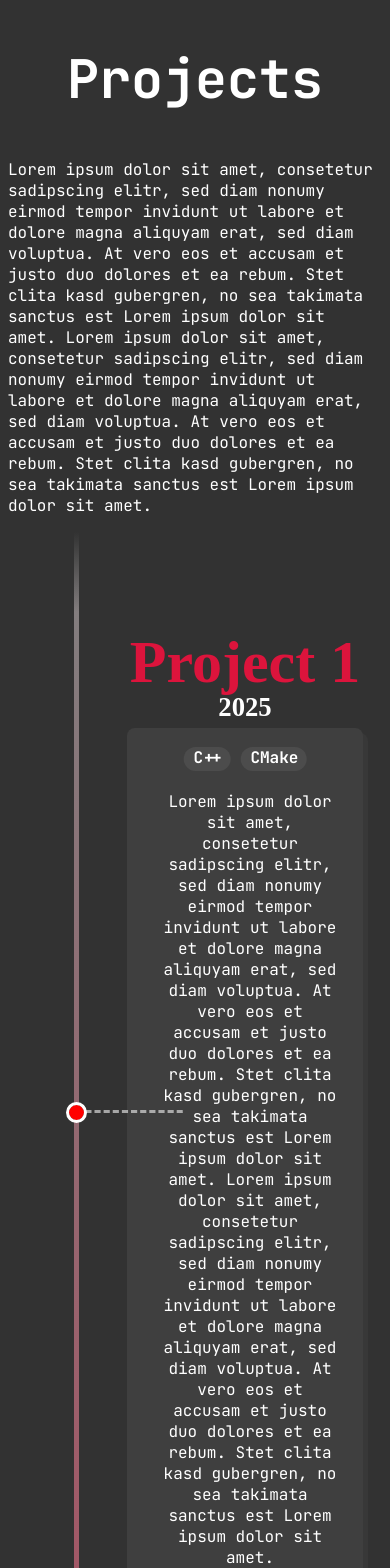
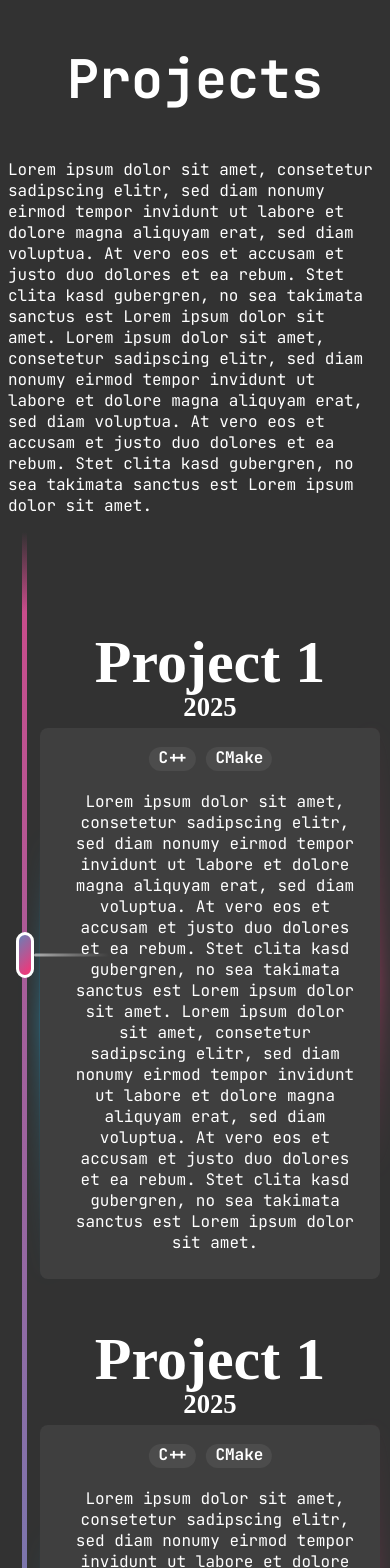
Before and after one commit to EnzyZero/DevWebsite, a React (Vite) app: page / in a window 390 px wide. Shown: the top 1568 px of the page. Built offline with nearby package versions, Linux system fonts and the light colour scheme; a web font is replaced by a local one.

Commit message:
Added cool animations and timeline effects - but it works pretty bad in mobile

```diff
--- a/src/customHooks.tsx
+++ b/src/customHooks.tsx
@@ -17,6 +17,7 @@ export function useWindowWidth(initialWidth: number): number {
 
 interface Options {
   threshold?: number;
+  delay?: number;
 }
 
 export function useIsIntersecting<T extends Element>(ref: RefObject<T | null>, options?: Options): boolean {
@@ -42,3 +43,39 @@ export function useIsIntersecting<T extends Element>(ref: RefObject<T | null>, o
 
   return isIntersecting;
 }
+
+export function useIsUpperHalf<T extends Element>(ref: RefObject<T | null>): boolean {
+  const [isLowerHalf, setIsLowerHalf] = useState(false);
+
+  useEffect(() => {
+    if (!ref.current) {
+      console.warn("Reference passed to useIsIntersecting hook is false" + ref.current);
+      return;
+    }
+
+    const handleScroll = () => {
+      if (!ref.current)
+        return;
+
+      const boundingClientRect: DOMRect = ref.current.getBoundingClientRect();
+      const windowHeight = window.innerHeight;
+
+      const boundingClientRectHalf: number = boundingClientRect.top + boundingClientRect.height / 2;
+      const distanceFromViewportCenter: number = boundingClientRectHalf - windowHeight / 2;
+
+      // element is in lower half if it is smaller than the middle height of the viewport
+      setIsLowerHalf(distanceFromViewportCenter <= 0);
+    };
+
+    window.addEventListener('scroll', handleScroll);
+    window.addEventListener('resize', handleScroll);
+    handleScroll();
+
+    return () => {
+      window.removeEventListener('scroll', handleScroll);
+      window.removeEventListener('resize', handleScroll);
+    };
+  }, [ref.current]);
+
+  return isLowerHalf;
+}
--- a/src/index.css
+++ b/src/index.css
@@ -4,6 +4,7 @@
 
   color: white;
   background-color: var(--bg-color);
+  box-sizing: border-box;
 
   --bg-color: rgb(50, 50, 50);
   --bg-color-transparent: rgba(50, 50, 50, 0);
--- a/src/timeline/TimelineContainer.tsx
+++ b/src/timeline/TimelineContainer.tsx
@@ -2,6 +2,7 @@ import TimelineBar from './TimelineBar'
 import TimelineItem from './TimelineItem'
 import ExampleProject1 from './constants/ExampleProject1'
 import './timeline.css'
+import './timeline_animations.css'
 
 export default function TimelineContainer() {
 
--- a/src/timeline/TimelineItem.tsx
+++ b/src/timeline/TimelineItem.tsx
@@ -1,5 +1,5 @@
 import { type ReactNode, useRef } from 'react'
-import { useWindowWidth, useIsIntersecting } from '../customHooks'
+import { useWindowWidth, useIsIntersecting, useIsUpperHalf } from '../customHooks'
 import TimelinePoint from './TimelinePoint'
 
 interface NodePair {
@@ -12,7 +12,7 @@ export default function TimelineItem({ children }: NodePair) {
   const mobileScreen: boolean = width <= 1000;
 
   // see if left or right cards are intersecting
-  const options = { threshold: 0.2 };
+  const options = { threshold: 0.2, delay: 1000 };
   const leftRef = useRef(null);
   const rightRef = useRef(null);
   const leftIsIntersecting: boolean = useIsIntersecting(leftRef, options);
@@ -22,6 +22,12 @@ export default function TimelineItem({ children }: NodePair) {
   const leftShow: string = leftIsIntersecting ? 'show' : '';
   const rightShow: string = rightIsIntersecting ? 'show' : '';
 
+  // mark card and points as active if the points are in the upper half of the viewport
+  const leftPointRef = useRef(null);
+  const rightPointRef = useRef(null);
+  const leftPointIsUpperHalf = useIsUpperHalf(leftPointRef);
+  const rightPointIsUpperHalf = useIsUpperHalf(rightPointRef);
+
   // if on mobile, make two timeline points in diffrent containers. The Css will then assign them diffrent cells
   // in a grid.
   // Otherwise, put both timelinepoints in a single container
@@ -29,25 +35,32 @@ export default function TimelineItem({ children }: NodePair) {
   <>
     {mobileScreen &&
       <div className={`timeline-center enter-from-back ${leftShow}`}>
-        <TimelinePoint direction="right" />
+        <TimelinePoint ref={leftPointRef} direction="right" active={leftPointIsUpperHalf} />
       </div>}
 
-    <div className={`timeline-center enter-from-back ${leftShow}`}>
-      {!mobileScreen && <TimelinePoint direction='left' />}
-      <TimelinePoint direction="right" />
+    <div className={`timeline-center enter-from-back ${rightShow}`}>
+      {!mobileScreen && <TimelinePoint ref={leftPointRef} direction='left' active={leftPointIsUpperHalf} />}
+      <TimelinePoint ref={rightPointRef} direction="right" active={rightPointIsUpperHalf} />
     </div>
   </>
 
+  const leftIsActive: string = leftPointIsUpperHalf
+    ? 'active'
+    : '';
+
+  const rightIsActive: string = rightPointIsUpperHalf
+    ? 'active'
+    : '';
 
   const leftCardOnLeftOrRightSide: ReactNode = mobileScreen
-    ? <div ref={leftRef} className={`timeline-right enter-from-right ${leftShow}`}>{leftCard}</div>
-    : <div ref={leftRef} className={`timeline-left enter-from-left ${leftShow}`}>{leftCard}</div>;
+    ? <div ref={leftRef} className={`timeline-right enter-from-right ${leftShow} ${leftIsActive}`}>{leftCard}</div>
+    : <div ref={leftRef} className={`timeline-left enter-from-left ${leftShow} ${leftIsActive}`}>{leftCard}</div>;
 
   return (
     <div className="timeline-item">
       {leftCardOnLeftOrRightSide}
       {centerTimelinePoints}
-      <div ref={rightRef} className={`timeline-right enter-from-right ${rightShow}`}>{rightCard}</div>
+      <div ref={rightRef} className={`timeline-right enter-from-right ${rightShow} ${rightIsActive}`}>{rightCard}</div>
     </div>
   );
 }
--- a/src/timeline/TimelinePoint.tsx
+++ b/src/timeline/TimelinePoint.tsx
@@ -1,11 +1,21 @@
-interface Direction {
+import { RefObject } from "react"
+
+interface Props {
   direction: "left" | "right";
+  active: boolean;
+  ref?: RefObject<HTMLDivElement | null>;
 }
 
-export default function TimelinePoint({ direction }: Direction) {
+export default function TimelinePoint({ ref, direction, active = false }: Props) {
+
   const directionClass: string = direction === "left"
     ? "circle-to-left"
     : "circle-to-right";
 
-  return <div className={`timeline-point ${directionClass}`}></div>;
+  // animate if point is in the upper half of the viewport
+  const animate: string = active
+    ? 'active'
+    : '';
+
+  return <div ref={ref} className={`timeline-point ${directionClass} ${animate}`}></div>;
 }
--- a/src/timeline/constants/ExampleProject1.tsx
+++ b/src/timeline/constants/ExampleProject1.tsx
@@ -13,7 +13,7 @@ export default function ExampleProject1() {
 
   return (
     <>
-      <h2 style={{color: 'crimson'}}>
+      <h2 style={{color: 'white'}}>
         Project 1
       </h2>
       <h3>2025</h3>
--- a/src/timeline/timeline.css
+++ b/src/timeline/timeline.css
@@ -8,19 +8,6 @@
   border-radius: 8px;
 }
 
-#timeline-progress-bar {
-  z-index: -1;
-  position: absolute;
-  width: 5px;
-  top: 0;
-  /*height will be manipulated with js */
-  border-radius: 8px;
-  background: linear-gradient(
-    to bottom,
-    grey,
-    crimson
-  );
-}
 
 #timeline-overlay-fade-top {
   z-index: 0;
@@ -88,29 +75,23 @@
   grid-column: 3;
 }
 
-.timeline-point {
-  position: relative;
-  z-index: 1;
-  width: 15px;
-  height: 15px;
-  border-radius: 100%;
-
-  background: red;
-  background-clip:content-box;
-  border: 3px solid #ffffff;
-}
 
 .timeline-point.circle-to-left::before {
   content: '';
   position: absolute;
   display: inherit;
   width: 100px;
+  height: 3px;
   border-radius: 8px;
-  z-index: 0;
-  top: 5px;
+  top: 50%;
   left: -100px;
+  transform: translateY(-50%);
 
-  border-bottom: 3px dashed var(--timeline-bar-color);
+  background: linear-gradient(
+    to left,
+    var(--timeline-bar-color),
+    var(--bg-color-transparent) 75%
+  );
 }
 
 .timeline-point.circle-to-right::before {
@@ -118,25 +99,32 @@
   position: absolute;
   display: inherit;
   width: 100px;
+  height: 3px;
   border-radius: 8px;
-  z-index: 0;
-  top: 5px;
+  top: 50%;
   left: 15px;
+  transform: translateY(-50%);
 
-  border-bottom: 3px dashed var(--timeline-bar-color);
+  background: linear-gradient(
+    to right,
+    var(--timeline-bar-color),
+    var(--bg-color-transparent) 75%
+  );
 }
 
 .timeline-card {
   position: relative;
-  z-index: 2;
+  box-sizing: content-box;
+  width: auto;
+
   padding: 3px 25px 10px 25px;
   margin-top: 5px;
   text-align: center;
 
   background: oklch(from var(--bg-color) calc(l + .05) c h);
   border-radius: 8px;
-  box-shadow: 5px 5px 0 0 oklch(from var(--bg-color) calc(l + .025) c h);
 }
+
 
 .timeline-container h2 {
   position: relative;
@@ -192,37 +180,13 @@
   font-weight: bold;
 }
 
-.enter-from-right {
-  opacity: 0;
-  transform: translateX(50%);
-  transition: 600ms ease;
-}
-
-.enter-from-left {
-  opacity: 0;
-  transform: translateX(-50%);
-  transition: 600ms ease;
-}
-
-.enter-from-back {
-  z-index: 0;
-  opacity: 0;
-  transition: 600ms ease;
-}
-
-.enter-from-right.show,
-.enter-from-left.show,
-.enter-from-back.show {
-  opacity: 1;
-  transform: translate(0);
-}
-
 @media (max-width: 1000px) {
 
   .timeline-item {
-    grid-template-columns: 100px 1fr;
+    grid-template-columns: 30px 1fr;
     grid-template-rows: auto auto;
-    width: 90%;
+    padding: 0;
+    width: 99%;
     row-gap: 50px;
     align-items: center;
   }
@@ -243,7 +207,6 @@
     grid-row: 2;
   }
 
-
   .timeline-item .timeline-center:first-child {
     grid-row: 1;
   }
--- /dev/null
+++ b/src/timeline/timeline_animations.css
@@ -0,0 +1,130 @@
+
+#timeline-progress-bar {
+  z-index: -1;
+  position: absolute;
+  width: 5px;
+  top: 0;
+  /*height will be manipulated with js */
+  border-radius: 8px;
+
+  background: linear-gradient(to bottom, #ee7752, #e73c7e, #23a6d5, #23d5ab);
+  background-size: 400% 400%;
+  animation: gradient 5s ease infinite;
+}
+
+.timeline-point {
+  position: relative;
+  z-index: 1;
+  width: 15px;
+  height: 15px;
+  border-radius: 100%;
+
+  background: grey;
+  border: 3px solid #ffffff;
+
+  transition: 400ms ease;
+}
+
+.timeline-point.active {
+  height: 40px;
+  width: 12px;
+  border-radius: 10px;
+  border: 3px solid #ffffff;
+
+  background: linear-gradient(-45deg, #ee7752, #e73c7e, #23a6d5, #23d5ab);
+  background-size: 400% 400%;
+  animation: gradient 5s ease infinite;
+}
+
+@keyframes gradient {
+	0% {
+		background-position: 0% 50%;
+	}
+	50% {
+		background-position: 100% 50%;
+	}
+	100% {
+		background-position: 0% 50%;
+	}
+}
+
+.enter-from-right {
+  opacity: 0;
+  transform: translateX(50%);
+  transition: 600ms ease;
+}
+
+.enter-from-left {
+  opacity: 0;
+  transform: translateX(-50%);
+  transition: 600ms ease;
+}
+
+.enter-from-back {
+  z-index: 0;
+  opacity: 0;
+  transition: 600ms ease;
+}
+
+.enter-from-right.show,
+.enter-from-left.show,
+.enter-from-back.show {
+  opacity: 1;
+  transform: translate(0);
+}
+
+/*  The @property and the custom animation below let the conic gradient
+    rotate.
+*/
+@property --angle{
+  syntax: "<angle>";
+  initial-value: 0deg;
+  inherits: false;
+}
+
+.timeline-right.active .timeline-card::before,
+.timeline-right.active .timeline-card::after,
+.timeline-left.active .timeline-card::before,
+.timeline-left.active .timeline-card::after {
+  position: absolute;
+  display: inline-block;
+  box-sizing: content-box;
+
+  padding: 0px;
+  content: '';
+  height: 100%;
+  width: 100%;
+  left: 50%;
+  top: 50%;
+  bottom: 0;
+  right: 0;
+
+  translate: -50% -50%;
+  z-index: -1;
+  border-radius: 8px;
+
+  background-image: conic-gradient(
+    from var(--angle),
+    transparent 20%,
+  #e73c7e,
+    transparent 50%,
+    transparent 70%,
+  #23a6d5,
+    transparent 100%
+  );
+
+  animation: 3s spin linear infinite;
+}
+
+.timeline-card::before {
+  filter: blur(10px);
+  opacity: 0.5;
+}
+
+@keyframes spin{
+  from {
+    --angle: 0deg;
+  } to {
+    --angle: 360deg;
+  }
+}
```
